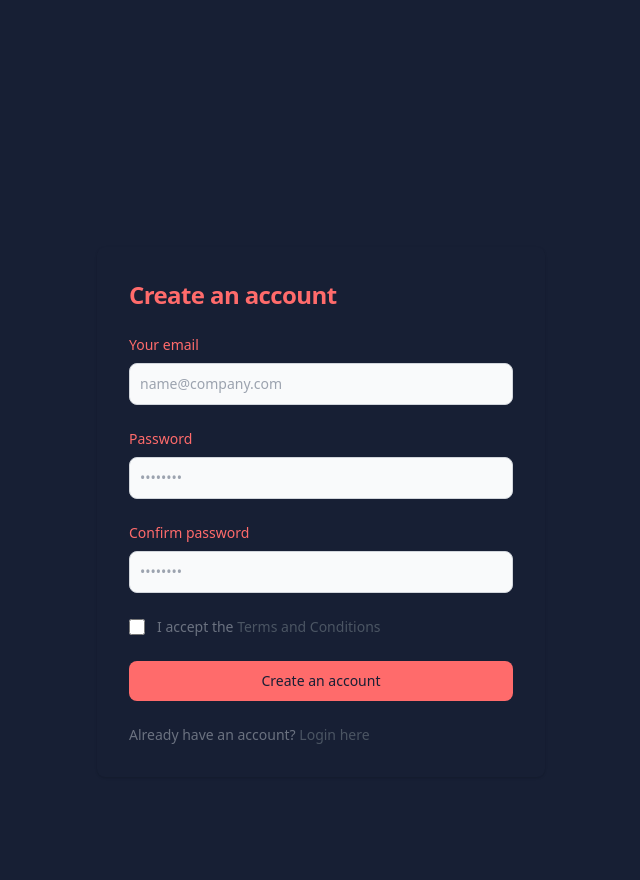
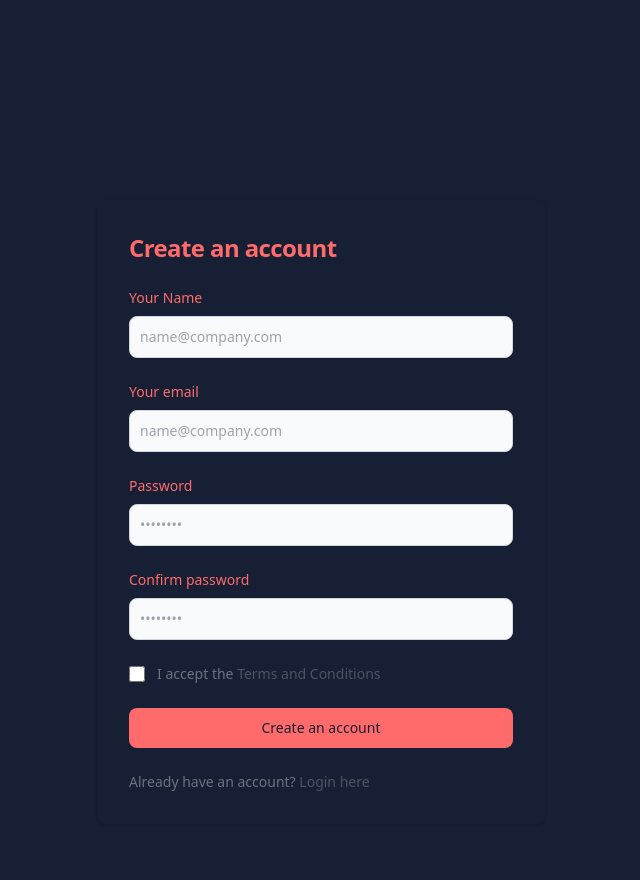
Before and after one commit to AdrianBcode/Bowie-BnB-Project, a Flask app: page / in a window 1280 px wide. Shown: the part 764-1644 px from the top of the page, without its empty margins (319-959 px from the left). Run offline with Flask 3, Linux system fonts and the light colour scheme; parts of the project's set-up code (start-up, migrations or seed data) failed here and were passed over; some libraries are stand-ins or nearby versions.

Commit message:
Updated homepage.html to work with post requests

```diff
--- a/templates/homepage.html
+++ b/templates/homepage.html
@@ -32,7 +32,11 @@
                 <h1 class="text-xl font-bold leading-tight tracking-tight text-coral md:text-2xl dark:text-white">
                     Create an account
                 </h1>
-                <form class="space-y-4 md:space-y-6" action="/listings" method="post">
+                <form class="space-y-4 md:space-y-6" action="/" method="post">
+                    <div>
+                        <label for="name" class="block mb-2 text-sm font-medium text-coral dark:text-white">Your Name</label>
+                        <input type="text" name="name" id="name" class="bg-gray-50 border border-gray-300 text-gray-900 sm:text-sm rounded-lg focus:ring-primary-600 focus:border-primary-600 block w-full p-2.5 dark:bg-gray-700 dark:border-gray-600 dark:placeholder-gray-400 dark:text-white dark:focus:ring-blue-500 dark:focus:border-blue-500" placeholder="name@company.com" required="">
+                    </div>
                     <div>
                         <label for="email" class="block mb-2 text-sm font-medium text-coral dark:text-white">Your email</label>
                         <input type="email" name="email" id="email" class="bg-gray-50 border border-gray-300 text-gray-900 sm:text-sm rounded-lg focus:ring-primary-600 focus:border-primary-600 block w-full p-2.5 dark:bg-gray-700 dark:border-gray-600 dark:placeholder-gray-400 dark:text-white dark:focus:ring-blue-500 dark:focus:border-blue-500" placeholder="name@company.com" required="">
```
